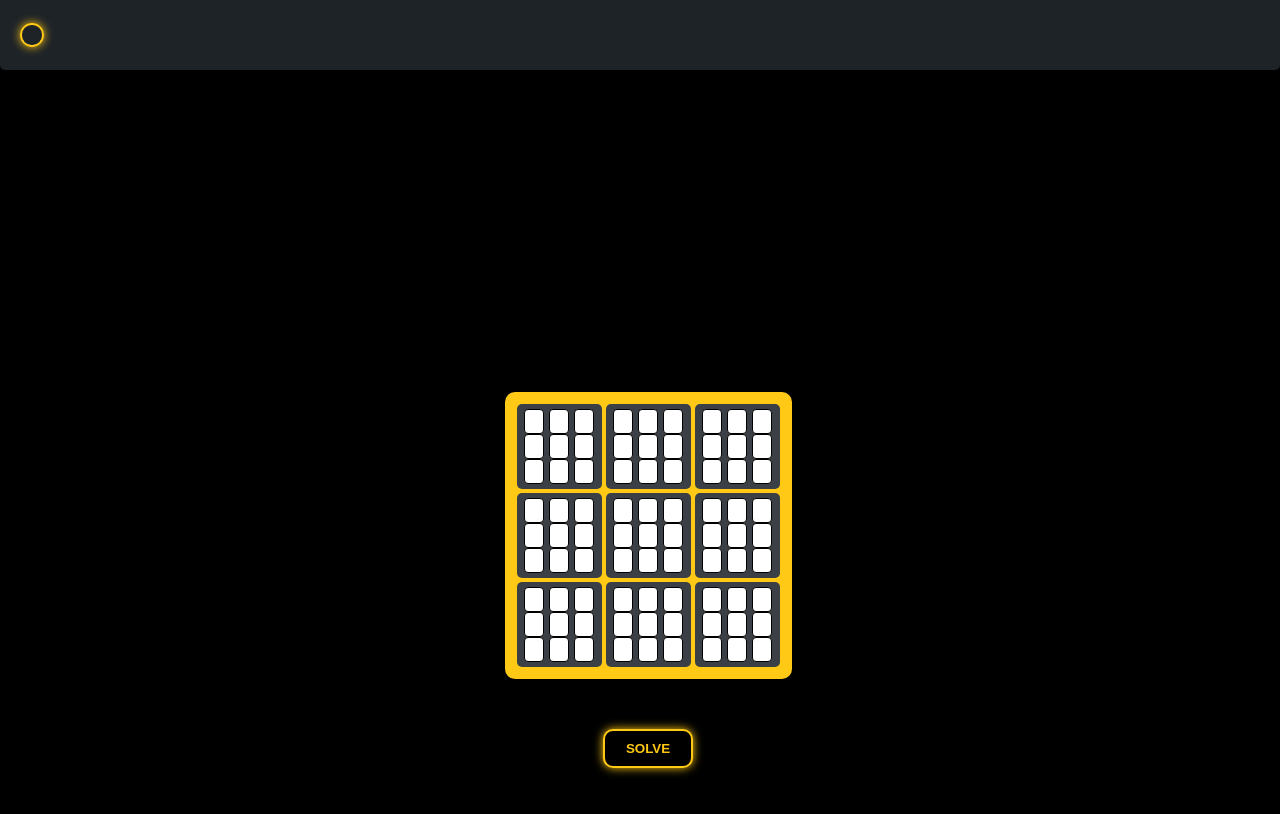
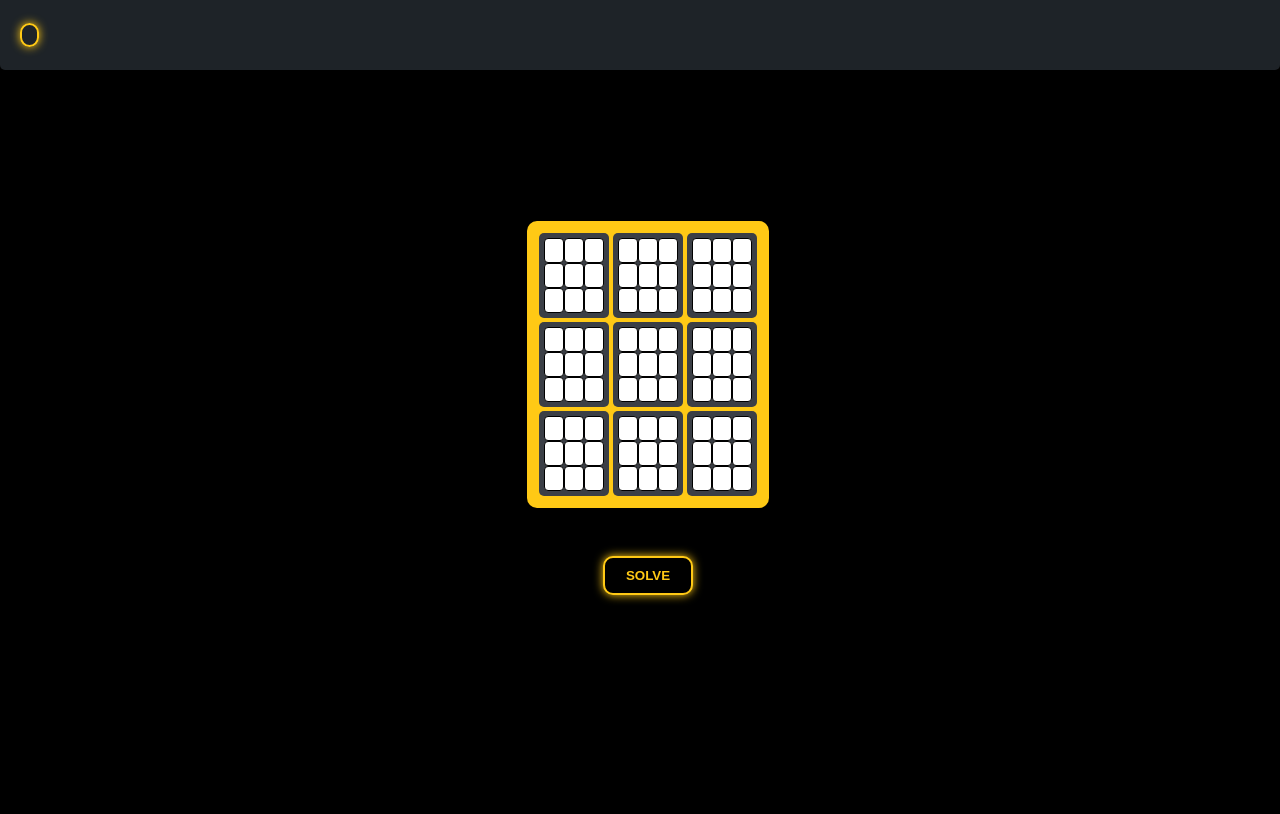
Before and after one commit to EXPRT-CODER/Sudoku-Solver, a plain HTML site: page index.html in a window 1280 px wide. Drawn offline with Linux system fonts and the light colour scheme.

Commit message:
Update style.css

```diff
--- a/style.css
+++ b/style.css
@@ -1,22 +1,21 @@
 body{
-      position: fixed;
       overflow: hidden;
       width: 100%;
       height:100vh;
       background-color: black;
       display: flex;
       flex-direction: column;
+      justify-content: center;
       align-items: center;
-      row-gap: 50px;
+      gap: 3rem;
 
 }
 .header{
-      z-index: 1;
-      position: fixed ;
-      top:0;
-      left:0;
       width: 100%;
       height: 70px;
+      position: fixed;
+      top: 0;
+      left: 0;
       color: #FFC915;
       background-color: #1E2328;
       display: flex;
@@ -25,7 +24,6 @@ body{
 }
 #header-div{
       margin-left: 20px;
-      aspect-ratio: 1;
       height:20px ;
       border-radius: 5px;
       border: 2px solid #FFC915;
@@ -43,13 +41,10 @@ body{
 .main-container {
       background-color: #FFC915;
       border-radius: 10px;
-      aspect-ratio:1;
-      margin-top: 30%;
       padding: 10px;
       display: grid;
       grid-template-columns: repeat(3,1fr);
       grid-template-rows: repeat(3,1fr);
-      place-items: ;
 }
 
 .sub-container{
@@ -85,7 +80,6 @@ input {
       background-color: black;
       font-weight: bold;
       width: 25%;
-      aspect-ratio: ;
       padding: 10px;
       width: 90px;
       border-radius: 10px;
@@ -94,9 +88,6 @@ input {
       flex-shrink: 0;
 }
 @media only screen and (min-width: 768px) {
-  body{
-        display: ;
-  }
       .main-containner{
             position: absolute;
             top: 0%;
```
